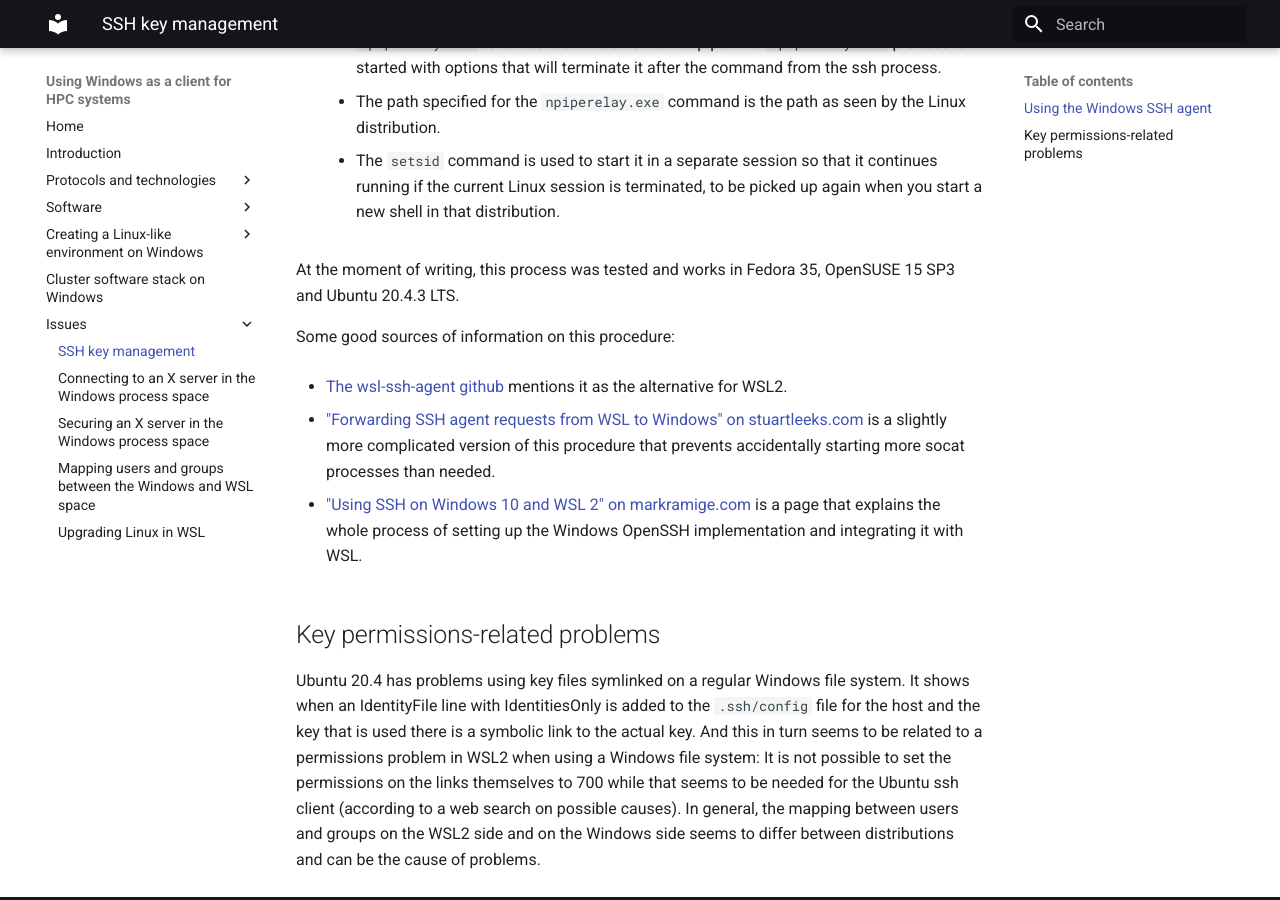
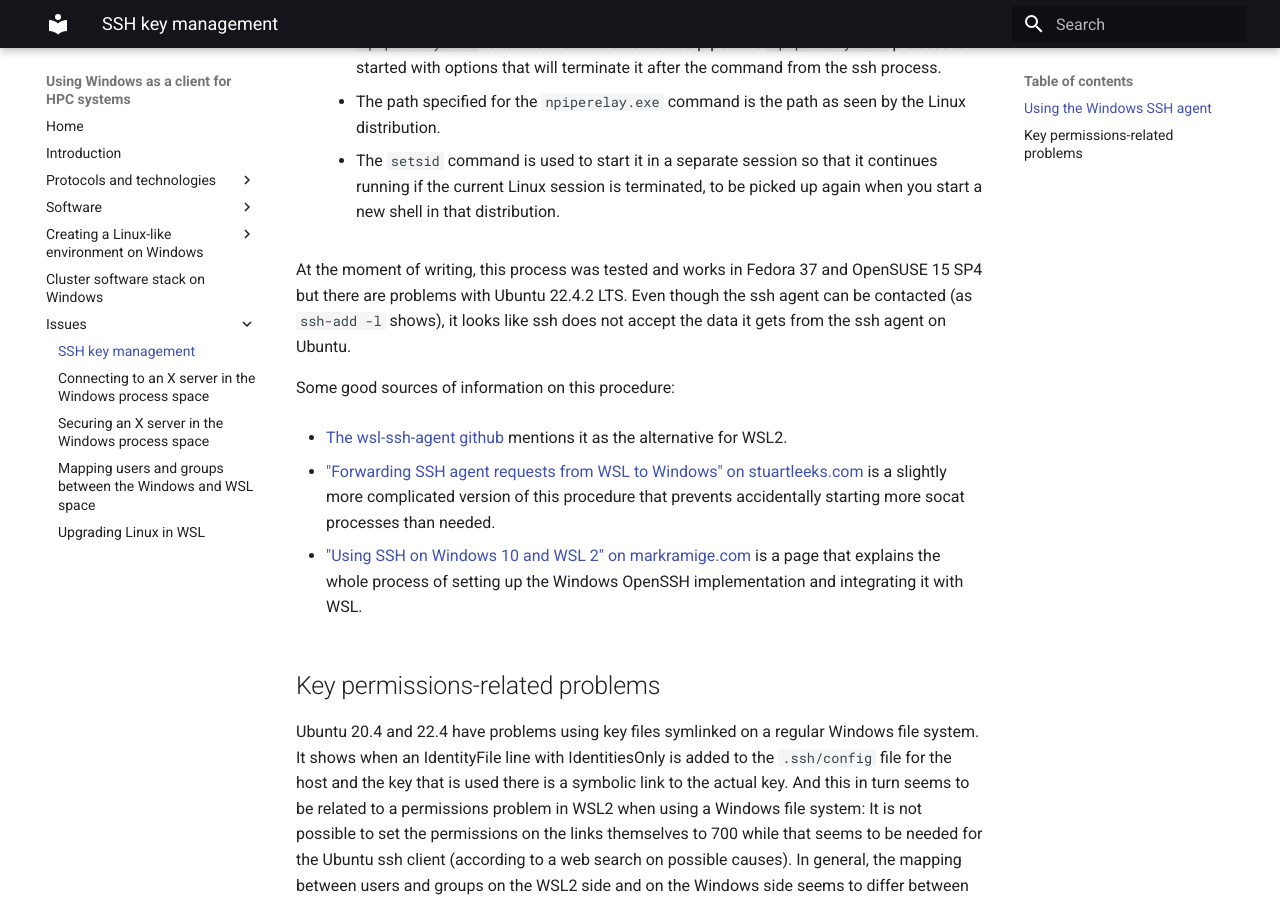
Before and after one commit to klust/windows-client-HPC, an MkDocs documentation site: the page built from docs/5_Issues/5_01_SSH_key_management.md, in a window 1280 px wide and 900 px high, scrolled down 1379 px. Built offline with MkDocs 1.6.1 and Material for MkDocs 9.7.7, drawn with Linux system fonts in a browser that asks for light colours.

Commit message:
Some updates to the remarks on key management.

```diff
--- a/docs/5_Issues/5_01_SSH_key_management.md
+++ b/docs/5_Issues/5_01_SSH_key_management.md
@@ -84,7 +84,10 @@ There are a few caveats:
         that distribution.
 
 At the moment of writing, this process was tested and works in Fedora
-35, OpenSUSE 15 SP3 and Ubuntu 20.4.3 LTS.
+37 and OpenSUSE 15 SP4 but there are problems with Ubuntu 22.4.2 LTS.
+Even though the ssh agent can be contacted (as `ssh-add -l` shows),
+it looks like ssh does not accept the data it gets from the ssh agent
+on Ubuntu.
 
 Some good sources of information on this procedure:
 
@@ -104,7 +107,7 @@ Some good sources of information on this procedure:
 
 ## Key permissions-related problems
 
-Ubuntu 20.4 has problems using key files symlinked on a regular Windows
+Ubuntu 20.4 and 22.4 have problems using key files symlinked on a regular Windows
 file system. It shows when an IdentityFile line with IdentitiesOnly is added to the
 `.ssh/config` file for the host and the key that is used there is a
 symbolic link to the actual key. And this in turn seems to be related to
@@ -114,3 +117,18 @@ that seems to be needed for the Ubuntu ssh client (according to a web
 search on possible causes). In general, the mapping between users and
 groups on the WSL2 side and on the Windows side seems to differ between
 distributions and can be the cause of problems.
+
+<!--
+Note: Tried to fix problems on Ubuntu:
+
+-   `ssh-add -l`  works so the agent can be contacted, but for some reason the
+    passphrases are not accepted.
+-   Avoid links for keys: No difference.
+-   Change rights on the socket in /home/kurtl: No difference.
+
+From https://pscheit.medium.com/use-an-ssh-agent-in-wsl-with-your-ssh-setup-in-windows-10-41756755993e:
+
+sudo rm -rf /tmp/ssh-agent-pipe
+sudo socat UNIX-LISTEN:/tmp/ssh-agent-pipe,fork,group=kurtl,umask=007 EXEC:”$HOME/.wsl/npiperelay.exe -ep -s //./pipe/openssh-ssh-agent”,nofork &
+export SSH_AUTH_SOCK=”/tmp/ssh-agent-pipe”
+-->
```
